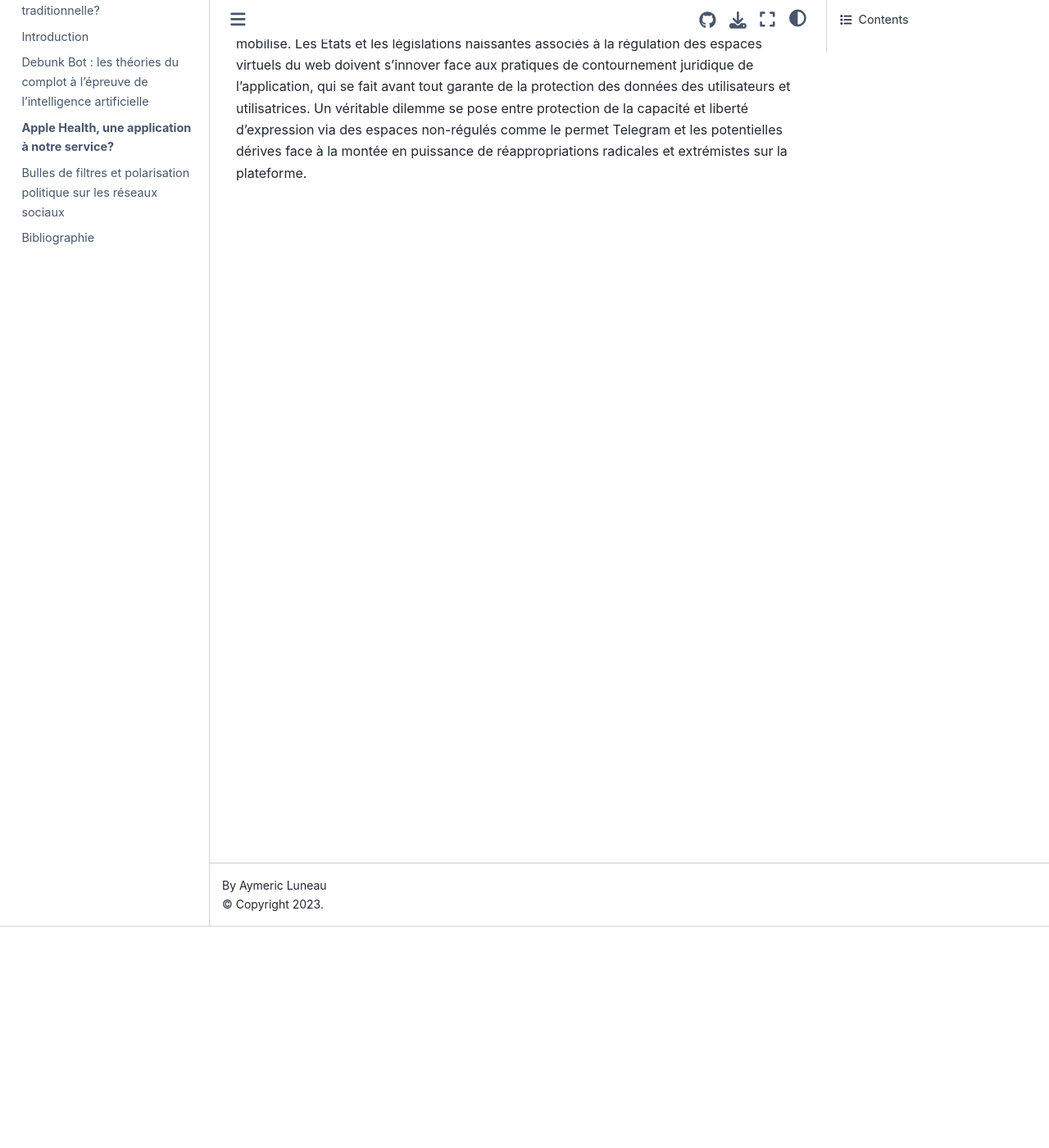
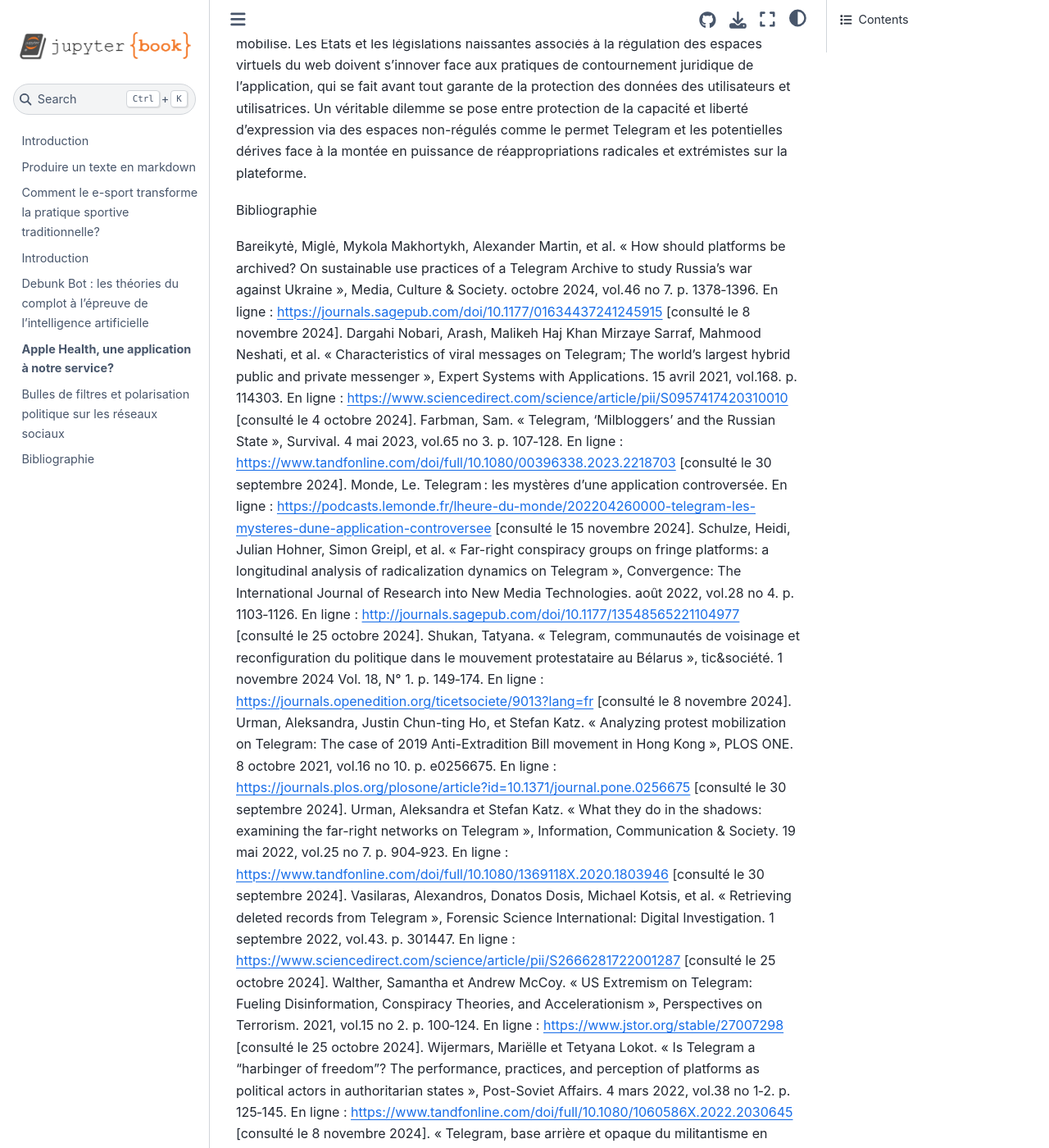
Before and after one commit to luneauaymeric/digital_culture_collective_page_g6, a Jupyter Book: the page built from telegram/telegram.md, in a window 1280 px wide and 1400 px high, scrolled down 270 px. Shown: the whole window at 82% size. Built offline with Jupyter Book 1.0.4 settings and Sphinx 7.4.7 and the Sphinx Book theme 1.1.4, drawn with Linux system fonts in a browser that asks for light colours; some of the changed text lies outside the part shown.

Commit message:
Update telegram.md

```diff
--- a/telegram/telegram.md
+++ b/telegram/telegram.md
@@ -1 +1,16 @@
 Ce vendredi, Alida, Clémence et Nathan vous présentent les fonctionnalités et usages de la messagerie Telegram. Comment les différents canaux d’expression et outils de participation de cette plateforme cryptée à haute confidentialité on fait de Telegram un moyen de communication très prisé chez les plus radicalisés, en tant que foyer de la fachosphère, mais aussi un moyen d’expression populaire et de contre pouvoir aux politiques étatiques liberticides ? A la fois catalyseur des mobilisations politiques dans les régimes hybrides et autoritaires, mais aussi canal privilégié du conspirationnisme et de l'extrême droite, les dispositifs technologiques de Telegram soulèvent des enjeux inédits à l’échelle mondiale, de par les millions d’utilisateurs chaque mois que la plateforme mobilise. Les Etats et les législations naissantes associés à la régulation des espaces virtuels du web doivent s’innover face aux pratiques de contournement juridique de l’application, qui se fait avant tout garante de la protection des données des utilisateurs et utilisatrices. Un véritable dilemme se pose entre protection de la capacité et liberté d’expression via des espaces non-régulés comme le permet Telegram et les potentielles dérives face à la montée en puissance de réappropriations radicales et extrémistes sur la plateforme.
+
+Bibliographie
+
+Bareikytė, Miglė, Mykola Makhortykh, Alexander Martin, et al. « How should platforms be archived? On sustainable use practices of a Telegram Archive to study Russia’s war against Ukraine », Media, Culture & Society. octobre 2024, vol.46 no 7. p. 1378‑1396. En ligne : https://journals.sagepub.com/doi/10.1177/01634437241245915  [consulté le 8 novembre 2024].
+Dargahi Nobari, Arash, Malikeh Haj Khan Mirzaye Sarraf, Mahmood Neshati, et al. « Characteristics of viral messages on Telegram; The world’s largest hybrid public and private messenger », Expert Systems with Applications. 15 avril 2021, vol.168. p. 114303. En ligne : https://www.sciencedirect.com/science/article/pii/S0957417420310010  [consulté le 4 octobre 2024].
+Farbman, Sam. « Telegram, ‘Milbloggers’ and the Russian State », Survival. 4 mai 2023, vol.65 no 3. p. 107‑128. En ligne : https://www.tandfonline.com/doi/full/10.1080/00396338.2023.2218703  [consulté le 30 septembre 2024].
+Monde, Le. Telegram : les mystères d’une application controversée. En ligne : https://podcasts.lemonde.fr/lheure-du-monde/202204260000-telegram-les-mysteres-dune-application-controversee  [consulté le 15 novembre 2024].
+Schulze, Heidi, Julian Hohner, Simon Greipl, et al. « Far-right conspiracy groups on fringe platforms: a longitudinal analysis of radicalization dynamics on Telegram », Convergence: The International Journal of Research into New Media Technologies. août 2022, vol.28 no 4. p. 1103‑1126. En ligne : http://journals.sagepub.com/doi/10.1177/13548565221104977  [consulté le 25 octobre 2024].
+Shukan, Tatyana. « Telegram, communautés de voisinage et reconfiguration du politique dans le mouvement protestataire au Bélarus », tic&société. 1 novembre 2024 Vol. 18, N° 1. p. 149‑174. En ligne : https://journals.openedition.org/ticetsociete/9013?lang=fr  [consulté le 8 novembre 2024].
+Urman, Aleksandra, Justin Chun-ting Ho, et Stefan Katz. « Analyzing protest mobilization on Telegram: The case of 2019 Anti-Extradition Bill movement in Hong Kong », PLOS ONE. 8 octobre 2021, vol.16 no 10. p. e0256675. En ligne : https://journals.plos.org/plosone/article?id=10.1371/journal.pone.0256675  [consulté le 30 septembre 2024].
+Urman, Aleksandra et Stefan Katz. « What they do in the shadows: examining the far-right networks on Telegram », Information, Communication & Society. 19 mai 2022, vol.25 no 7. p. 904‑923. En ligne : https://www.tandfonline.com/doi/full/10.1080/1369118X.2020.1803946  [consulté le 30 septembre 2024].
+Vasilaras, Alexandros, Donatos Dosis, Michael Kotsis, et al. « Retrieving deleted records from Telegram », Forensic Science International: Digital Investigation. 1 septembre 2022, vol.43. p. 301447. En ligne : https://www.sciencedirect.com/science/article/pii/S2666281722001287  [consulté le 25 octobre 2024].
+Walther, Samantha et Andrew McCoy. « US Extremism on Telegram: Fueling Disinformation, Conspiracy Theories, and Accelerationism », Perspectives on Terrorism. 2021, vol.15 no 2. p. 100‑124. En ligne : https://www.jstor.org/stable/27007298  [consulté le 25 octobre 2024].
+Wijermars, Mariëlle et Tetyana Lokot. « Is Telegram a “harbinger of freedom”? The performance, practices, and perception of platforms as political actors in authoritarian states », Post-Soviet Affairs. 4 mars 2022, vol.38 no 1‑2. p. 125‑145. En ligne : https://www.tandfonline.com/doi/full/10.1080/1060586X.2022.2030645  [consulté le 8 novembre 2024].
+« Telegram, base arrière et opaque du militantisme en ligne ». 22 avril 2022. En ligne : https://www.lemonde.fr/pixels/article/2022/04/22/telegram-base-arriere-et-opaque-du-militantisme-en-ligne_6123307_4408996.html  [consulté le 8 novembre 2024].
```
